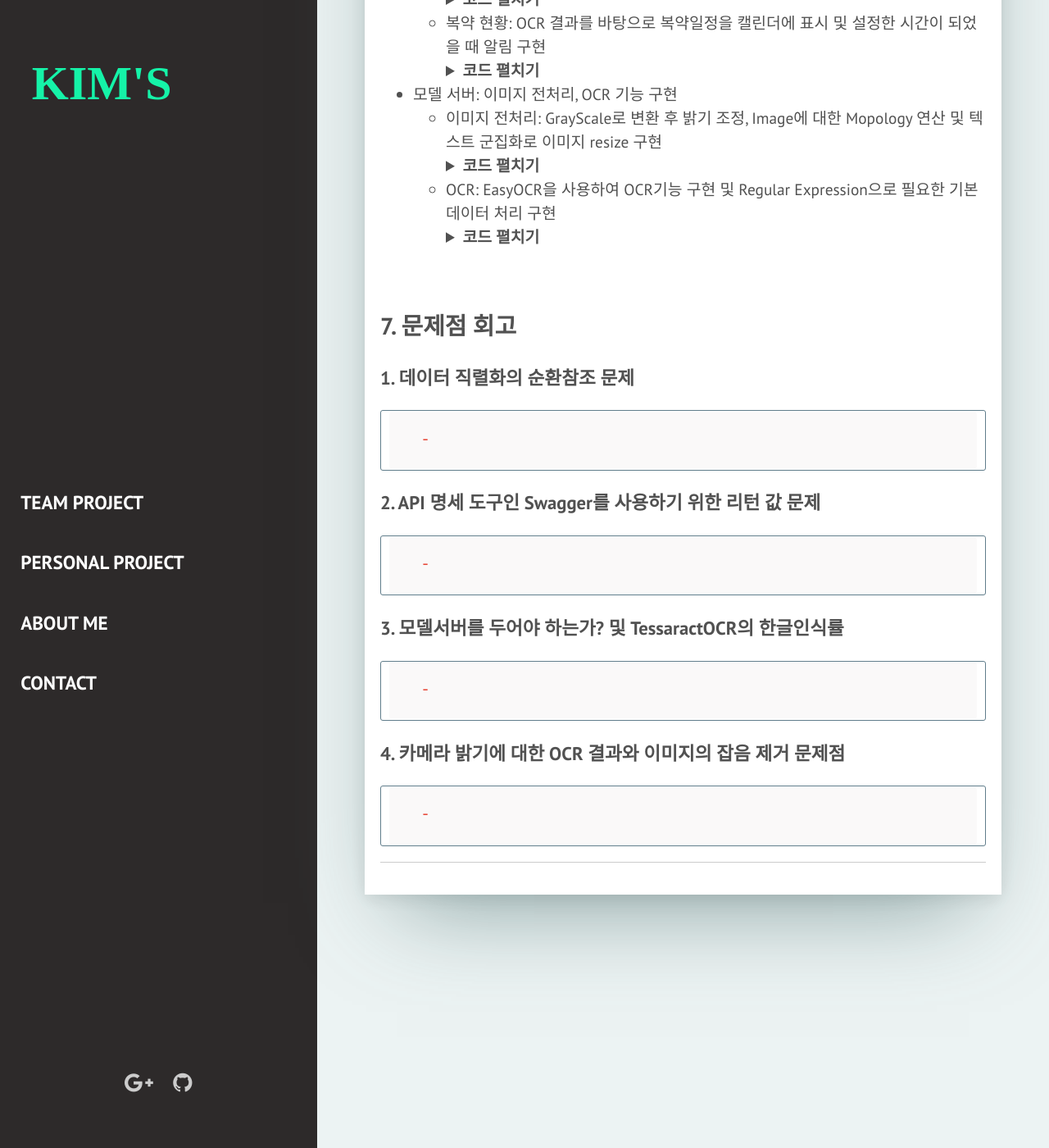
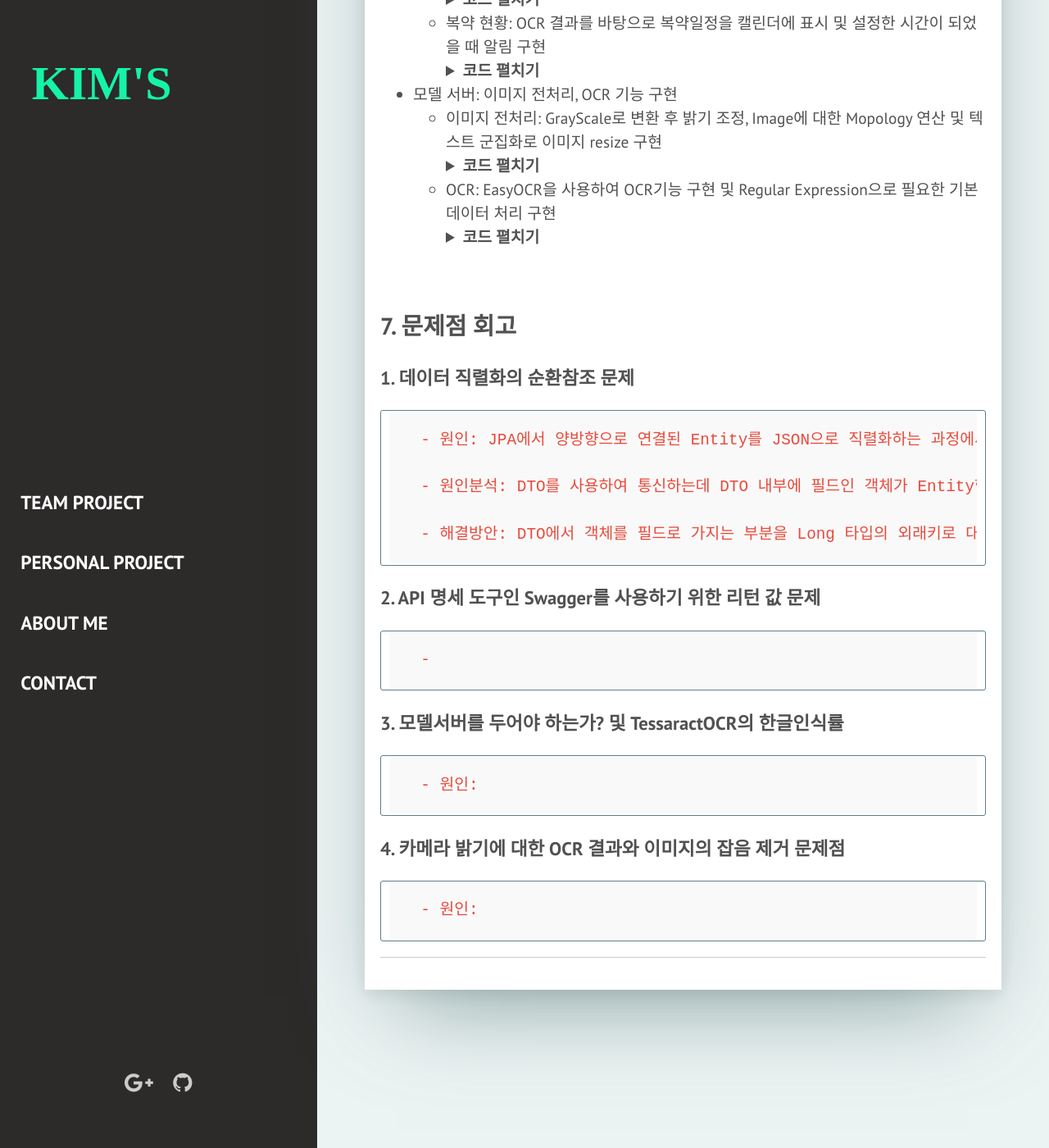
Before and after one commit to kimgusxo/kimgusxo.github.io, a Jekyll site: the page built from _posts/2017-03-29-the-white-house.markdown, in a window 1280 px wide and 1400 px high, scrolled down 4531 px. Shown: the whole window at 82% size. Built offline with Jekyll 4.4.1, drawn with Linux system fonts in a browser that asks for light colours; some web fonts are replaced.

Commit message:
info update

```diff
--- a/_posts/2017-03-29-the-white-house.markdown
+++ b/_posts/2017-03-29-the-white-house.markdown
@@ -110,24 +110,28 @@ description: OCR 기술을 활용한 처방전 기반 자동 복약관리 어플
 		<b>코드 펼치기</b>
 		</summary>
 		</details>
+
 	- 약: 약이름을 통한 검색, 약특징을 통한 검색 구현
 		<details>
 		<summary>
 		<b>코드 펼치기</b>
 		</summary>
 		</details>
+
 	- 처방전: 처방전 등록, 수정, 삭제 구현
 		<details>
 		<summary>
 		<b>코드 펼치기</b>
 		</summary>
 		</details>
+
 	- 복약: OCR 결과를 바탕으로 복약해야 할 약 검색 구현
 		<details>
 		<summary>
 		<b>코드 펼치기</b>
 		</summary>
 		</details>
+
 	- 복약 현황: OCR 결과를 바탕으로 복약일정을 캘린더에 표시 및 설정한 시간이 되었을 때 알림 구현
 		<details>
 		<summary>
@@ -142,6 +146,7 @@ description: OCR 기술을 활용한 처방전 기반 자동 복약관리 어플
 		<b>코드 펼치기</b>
 		</summary>
 		</details>
+
 	- OCR: EasyOCR을 사용하여 OCR기능 구현 및 Regular Expression으로 필요한 기본데이터 처리 구현
 		<details>
 		<summary>
@@ -153,13 +158,17 @@ description: OCR 기술을 활용한 처방전 기반 자동 복약관리 어플
 
 ## 7. 문제점 회고
 ### 1. 데이터 직렬화의 순환참조 문제
-	-
+	- 원인: JPA에서 양방향으로 연결된 Entity를 JSON으로 직렬화하는 과정에서 계속해서 참조하여 StackOverFlowError를 발생시키는 현상이다.
+
+	- 원인분석: DTO를 사용하여 통신하는데 DTO 내부에 필드인 객체가 Entity형태여서 문제가 발생한다는 것을 확인
+
+	- 해결방안: DTO에서 객체를 필드로 가지는 부분을 Long 타입의 외래키로 대체하였고 객체의 정보나 리스트의 타입이 Entity가 필요한 상황은 EntityConverter라는 Class를 만들고 전부 DTO로 변환하였다.
 
 ### 2. API 명세 도구인 Swagger를 사용하기 위한 리턴 값 문제
 	-
 
 ### 3. 모델서버를 두어야 하는가? 및 TessaractOCR의 한글인식률
-	-
+	- 원인:
 
 ### 4. 카메라 밝기에 대한 OCR 결과와 이미지의 잡음 제거 문제점
-	-
+	- 원인:
```
